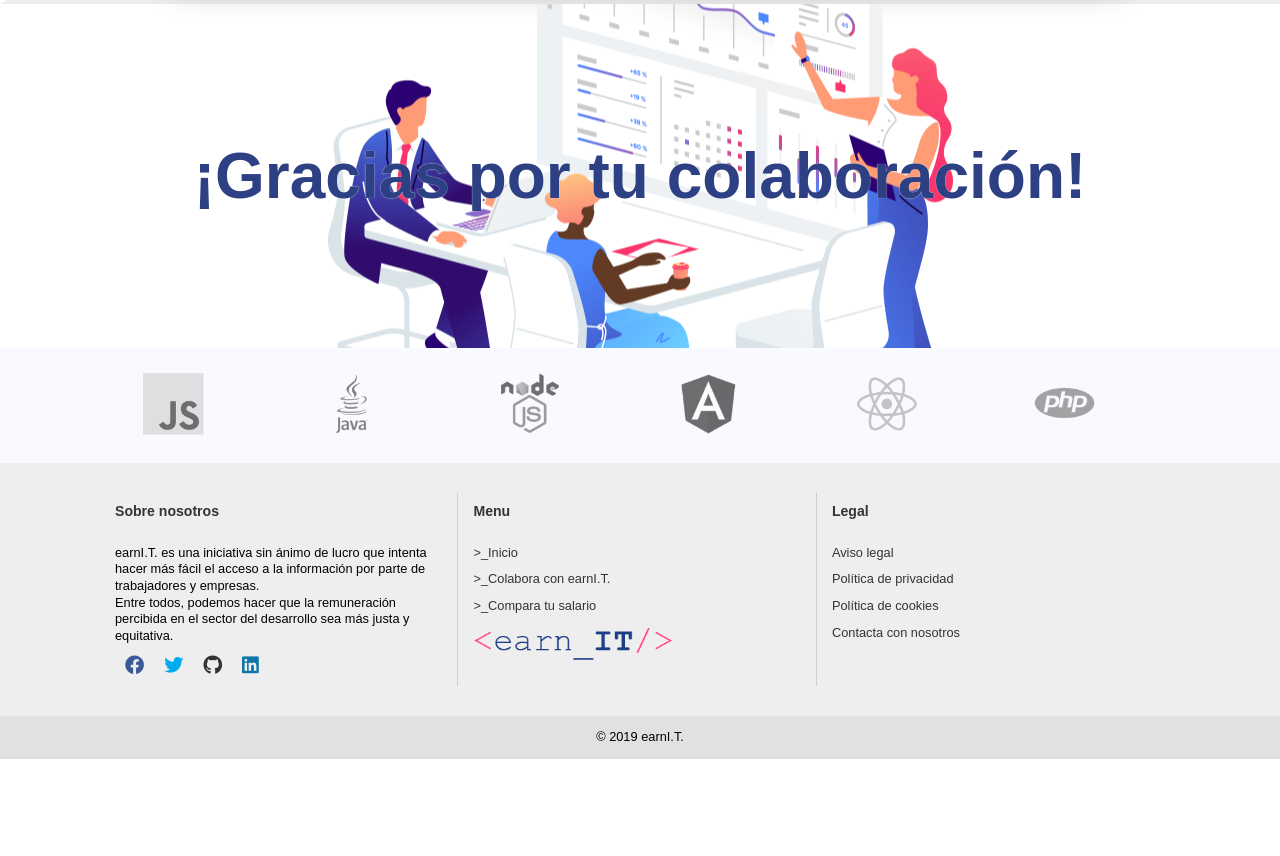
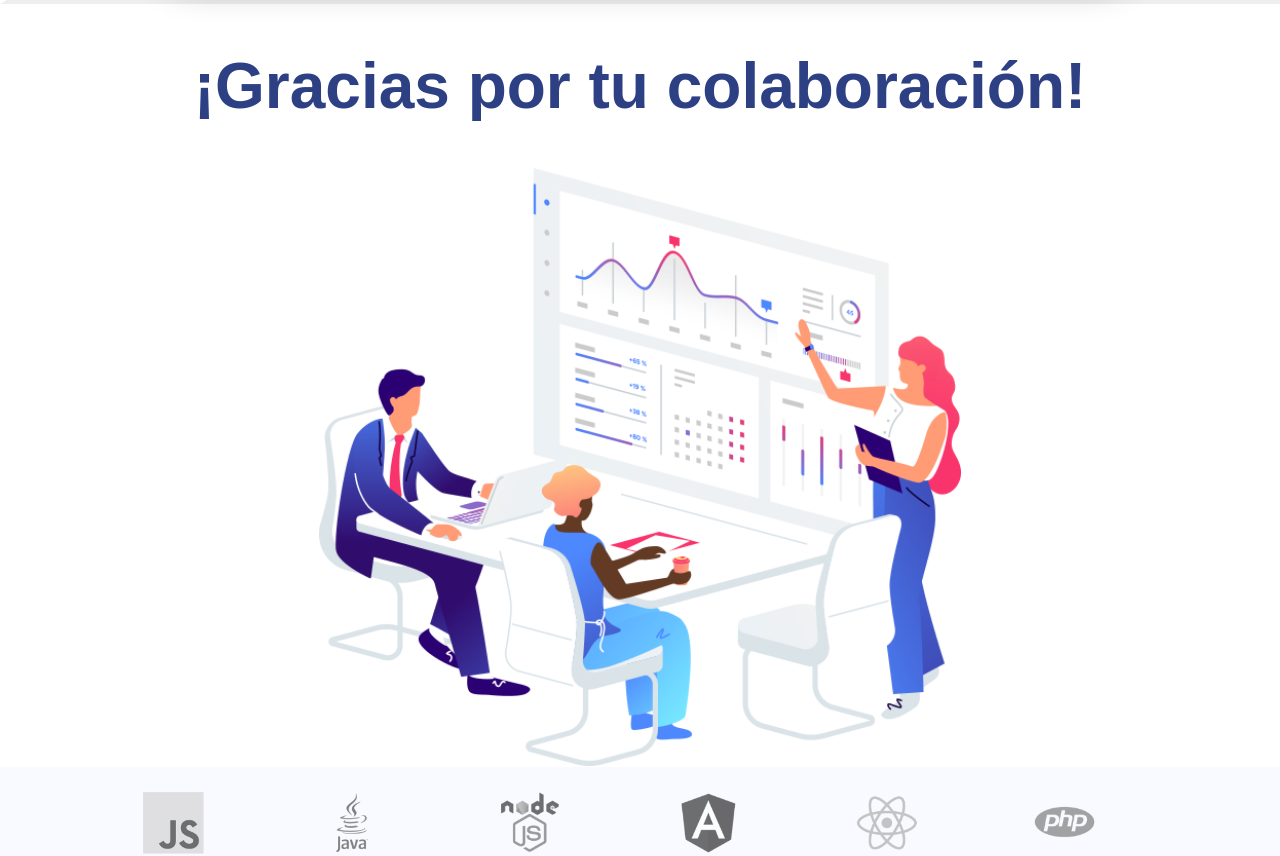
Before and after one commit to JavierMartinGil/Proyecto-earnIT-frontend, an Angular app: page /colabora in a window 1280 px wide. Shown: the part 1026-1882 px from the top of the page. Before the commit the page ends 1785 px from the top, so only its background shows below. Built offline with nearby package versions, Linux system fonts and the light colour scheme.

Commit message:
Cambios diseño

```diff
--- a/src/app/claim-index/claim-index.component.html
+++ b/src/app/claim-index/claim-index.component.html
@@ -1,6 +1,6 @@
 <div class="claim_index">
     <div class="container">
-        <h3>Gracias a ti, podemos hacer que earnI.T. crezca</h3>
+        <h3>Gracias a ti, podemos hacer que earnIT crezca</h3>
         <h4>Tanto si deseas compartir información sobre tu salario con nuestra comunidad, como si deseas recibir información sobre los sueldos del mercado IT, puedes ayudarnos a
             crecer.</h4>
         <p class="btns">
@@ -13,7 +13,7 @@
     <div class="texto_left">
         <h4>Consulta, compara y comparte</h4>
         <hr>
-        <p>En earnI.T., con la ayuda de todos, intentamos que el sector IT sea una comunidad más abierta, más transparente y más colaborativa. Gracias a la generosidad de los que
+        <p>En earnIT, con la ayuda de todos, intentamos que el sector IT sea una comunidad más abierta, más transparente y más colaborativa. Gracias a la generosidad de los que
             decidís compartir con los demás, hacemos el sector mas amigable para nuevos y veteranos.</p>
         <a [routerLink]="['/compara']">Compara salarios <span>➞</span></a>
     </div>
--- a/src/app/footer/footer.component.html
+++ b/src/app/footer/footer.component.html
@@ -2,7 +2,7 @@
     <div class="footer_container container">
         <div>
             <h4>Sobre nosotros</h4>
-            <p>earnI.T. es una iniciativa sin ánimo de lucro que intenta hacer más fácil el acceso a la información por parte de trabajadores y empresas.</p>
+            <p>earnIT es una iniciativa sin ánimo de lucro que intenta hacer más fácil el acceso a la información por parte de trabajadores y empresas.</p>
             <p>Entre todos, podemos hacer que la remuneración percibida en el sector del desarrollo sea más justa y equitativa.</p>
             <p class="social">
                 <a href="#"><i class="fab fa-facebook"></i></a>
@@ -15,7 +15,7 @@
             <h4>Menu</h4>
             <ul class="menu_footer">
                 <li><a [routerLink]="['/']">Inicio </a></li>
-                <li><a [routerLink]="['/colabora']">Colabora con earnI.T.</a></li>
+                <li><a [routerLink]="['/colabora']">Colabora con earnIT</a></li>
                 <li><a [routerLink]="['/compara']">Compara tu salario</a></li>
             </ul>
             <img src="../../assets/img/earnit_log_footer.png" alt="earnIT comparador de sueldos de IT" id="logo_footer">
@@ -34,7 +34,7 @@
     <div class="subfooter">
         <div class="container">
 
-            <p>&copy; 2019 earnI.T.</p>
+            <p>&copy; 2019 earnIT</p>
         </div>
     </div>
 
--- a/src/app/formcol/formcol.component.css
+++ b/src/app/formcol/formcol.component.css
@@ -100,19 +100,18 @@ div.formcol input[type=number]{
     height: 50px;
 }
 
-.imagen_gracias{
-    background-image: url("../../assets/img/earnit_colabora.png");
-    background-repeat: no-repeat;
-    background-position: center center;
+.imagen_gracias img{
+    width: 60%;
+    margin: 0 auto;
+    display: block;
 }
 
 .imagen_gracias h3{
     font-size: 4em;
     text-align: center;
-    padding: 140px 0;
+    padding: 50px 0;
     font-weight: 800;
     color: #2d4084;
-    text-shadow: 0 0 1px #fff;
 }
 
 @media (max-width: 900px){
@@ -124,6 +123,14 @@ div.formcol input[type=number]{
     width: 50%;
     color: red;
     margin: 20px auto;
+}
+
+.imagen_gracias h3{
+    font-size: 2em;
+}
+
+.banner_col {
+    margin-top: 50px;
 }
 
 }
--- a/src/app/formcol/formcol.component.html
+++ b/src/app/formcol/formcol.component.html
@@ -68,5 +68,6 @@
 <div class="imagen_gracias">
     <div class="container">
         <h3>¡Gracias por tu colaboración!</h3>
+        <img src="../../assets/img/earnit_colabora.png" alt="Gracias por colaborar con earnIT">
     </div>
 </div>
--- a/src/app/presentacion/presentacion.component.html
+++ b/src/app/presentacion/presentacion.component.html
@@ -1,8 +1,8 @@
 <div class="presentacion" id="more">
     <div class="container pres_index">
-        <h3>Conoce <span>earnI.T.</span></h3>
+        <h3>Conoce <span>earnIT</span></h3>
         <hr>
-        <p>El valor de tu trabajo en el mercado está en constante cambio. Mantente actualizado con <strong>earnI.T.</strong> Si eres una empresa, con salarios acordes al mercado,
+        <p>El valor de tu trabajo en el mercado está en constante cambio. Mantente actualizado con <strong>earnIT</strong> Si eres una empresa, con salarios acordes al mercado,
             conseguirás atraer
             talento.</p>
         <div class="icons">
@@ -14,7 +14,7 @@
             <div class="single_icon">
                 <img src="../../assets/img/earnit-senior.png" alt="earnIt para seniors">
                 <h4>Para seniors</h4>
-                <p>Con earnI.T. podrás averiguar si estás cobrando acorde a lo que marca el mercado</p>
+                <p>Con earnIT podrás averiguar si estás cobrando acorde a lo que marca el mercado</p>
             </div>
             <div class="single_icon">
                 <img src="../../assets/img/earnit-junior.png" alt="earnIt para juniors">
--- a/src/app/tablaresultados/tablaresultados.component.css
+++ b/src/app/tablaresultados/tablaresultados.component.css
@@ -12,7 +12,7 @@ table{
     color: white;
     text-align: center;
     font-size: 1.2em;
-    margin: 20px 0;
+    margin: 30px 0;
 }
 
 table tr{
```
